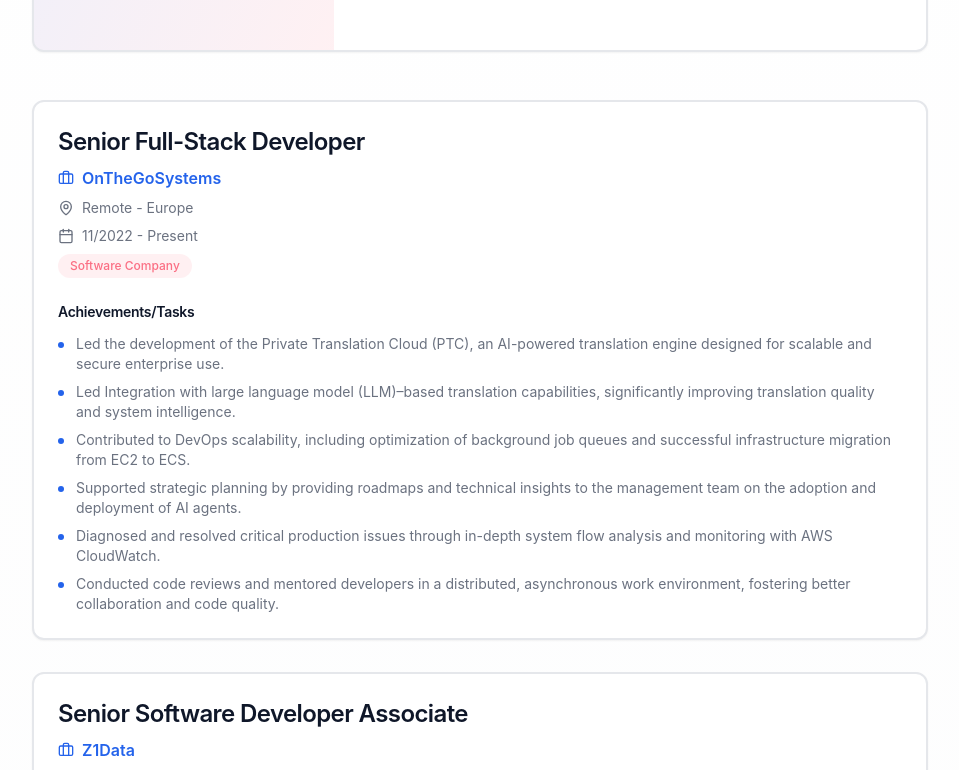
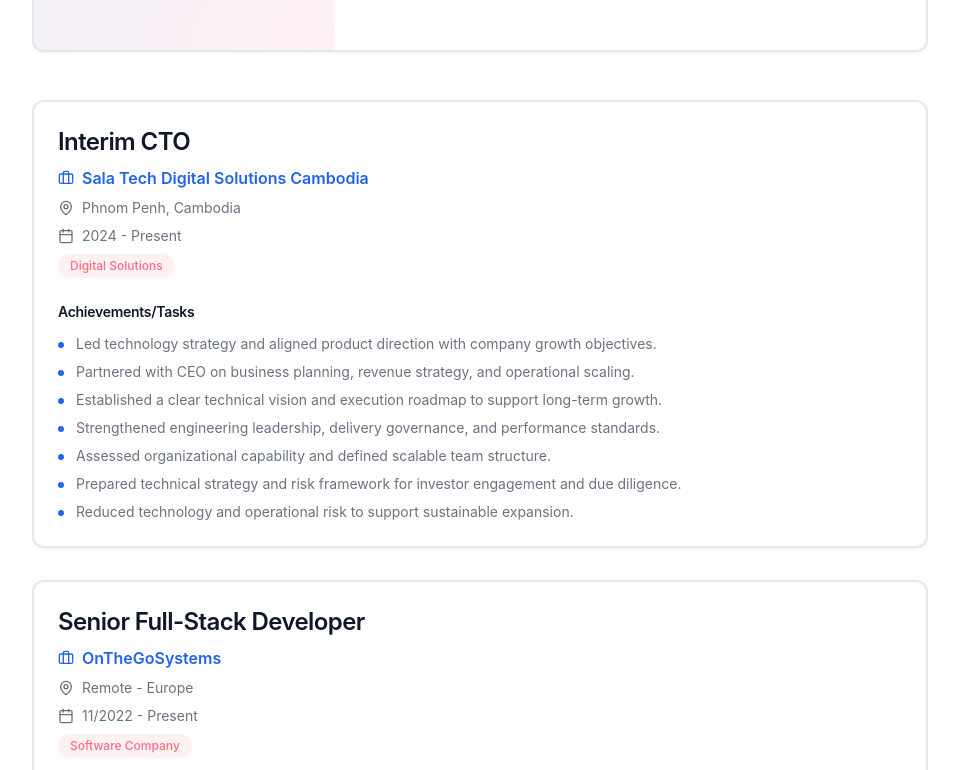
Before and after one commit to sokmesakhiev/rails-dev, a React (Vite) app: page /portfolio in a window 1280 px wide. Shown: the part 900-1670 px from the top of the page, without its empty margins (160-1119 px from the left). Built offline with nearby package versions, Linux system fonts and the light colour scheme.

Commit message:
Changes
Co-authored-by: sokmesakhiev <10734553+sokmesakhiev@users.noreply.github.com>

```diff
--- a/src/pages/Portfolio.tsx
+++ b/src/pages/Portfolio.tsx
@@ -10,6 +10,22 @@ const Portfolio = () => {
   const { t } = useTranslation();
 
   const experiences = [
+    {
+      title: "Interim CTO",
+      company: "Sala Tech Digital Solutions Cambodia",
+      location: "Phnom Penh, Cambodia",
+      period: "2024 - Present",
+      type: "Digital Solutions",
+      achievements: [
+        "Led technology strategy and aligned product direction with company growth objectives.",
+        "Partnered with CEO on business planning, revenue strategy, and operational scaling.",
+        "Established a clear technical vision and execution roadmap to support long-term growth.",
+        "Strengthened engineering leadership, delivery governance, and performance standards.",
+        "Assessed organizational capability and defined scalable team structure.",
+        "Prepared technical strategy and risk framework for investor engagement and due diligence.",
+        "Reduced technology and operational risk to support sustainable expansion.",
+      ],
+    },
     {
       title: "Senior Full-Stack Developer",
       company: "OnTheGoSystems",
```
